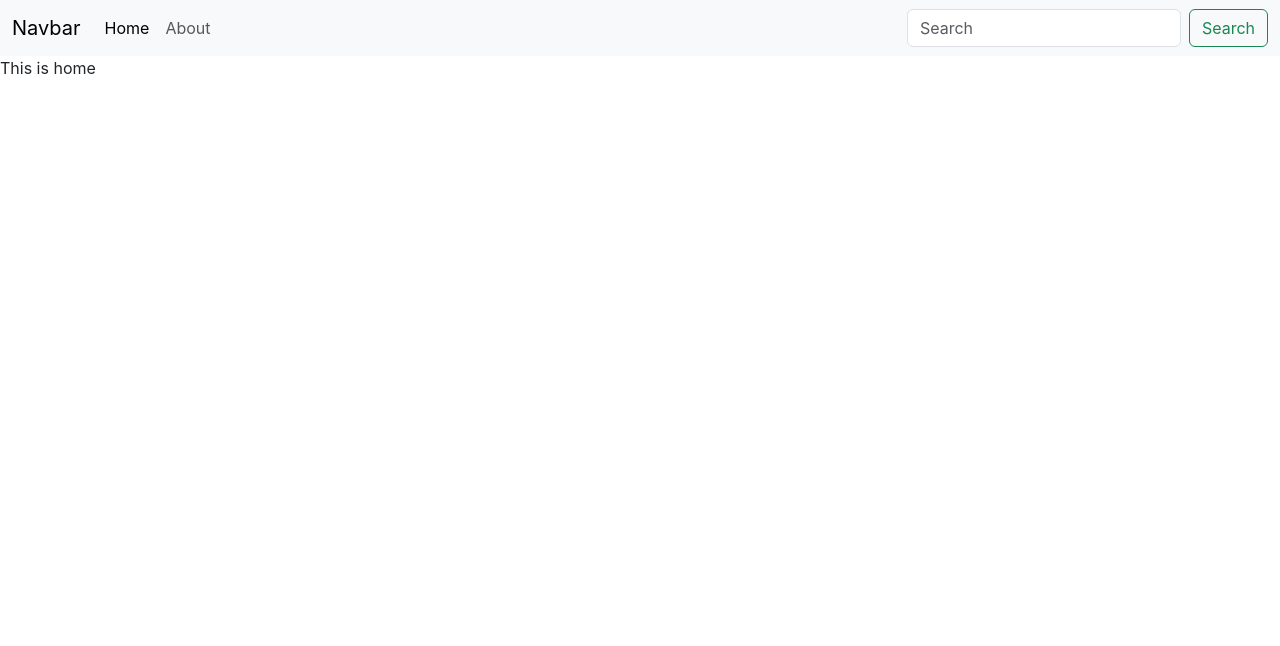
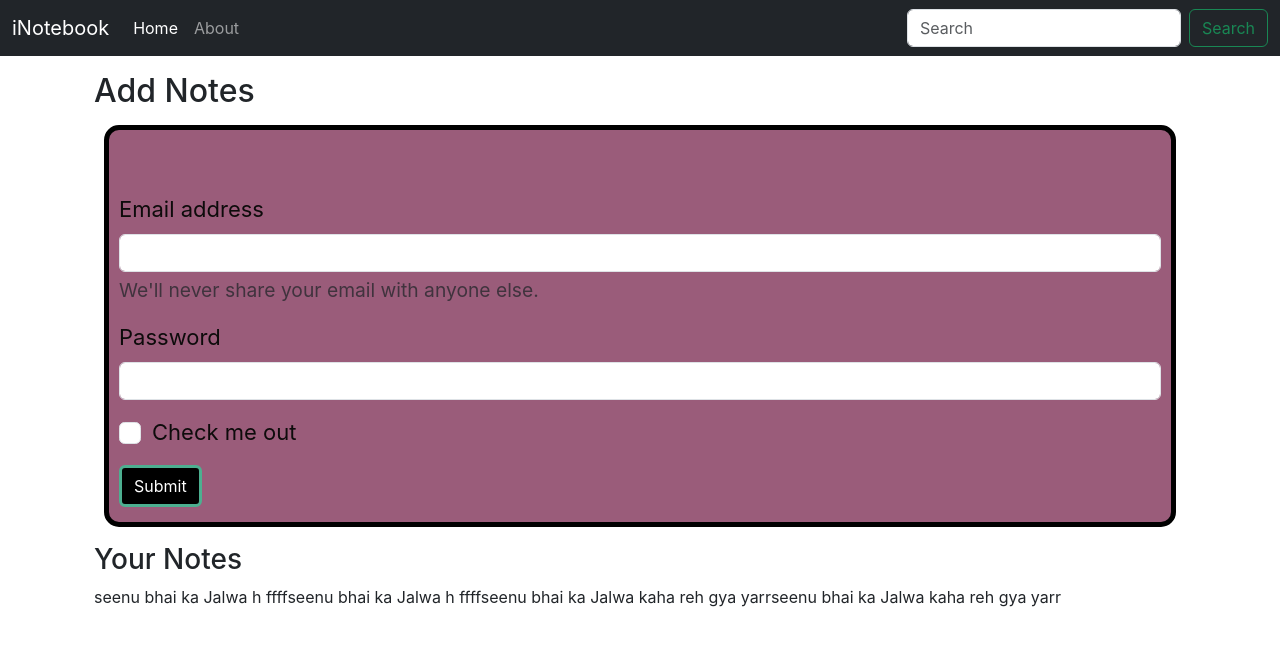
Before and after one commit to SaurabhDwivedi231003/iNoteBook, a React (Create React App) app: page / in a window 1280 px wide. Shown: the top 646 px of the page. Built offline with nearby package versions, Linux system fonts and the light colour scheme.

Commit message:
fetchig notes from context

```diff
--- a/src/App.css
+++ b/src/App.css
@@ -14,7 +14,7 @@
 }
 
 .App-header {
-  background-color: #282c34;
+  background-color: #392236;
   min-height: 100vh;
   display: flex;
   flex-direction: column;
@@ -36,3 +36,21 @@
     transform: rotate(360deg);
   }
 }
+
+/* Home Page */
+.homepage{
+  /* background: #000; */
+}
+.mainform{
+  background-color: #945272f0;
+  color:#0d0b0b;
+  font-size: 22px;
+  border: 5px solid black;
+  border-radius: 15px;
+  padding:15px 10px;
+  margin:15px 10px;
+}
+#formkibutton{
+  background: #000;
+  border:3px solid #4caf90;
+}
--- a/src/App.js
+++ b/src/App.js
@@ -13,10 +13,12 @@ function App() {
 <Notestate>
      < Router >
        <Navbar/>
+       <div className="container">
             <Switch>
             <Route exact path="/"> <Home /></Route>
             <Route exact path="/about"> <About/> </Route>
             </Switch>
+       </div>
     </Router>
 </Notestate>
     </>
--- a/src/components/About.js
+++ b/src/components/About.js
@@ -1,20 +1,12 @@
 //import React from 'react'
 //import {useContext} from 'react'   // OR
 import React , {useContext, useEffect} from 'react'
-import noteContext from '../context/notes/noteContext'
 
 export const About = () => {
-  const a = useContext(noteContext)
-  useEffect(()=>{
-    a.update();
-    //to remove warning add below line
-    // eslint-disable-next-line
-  } ,[])
 
   return (
     <div>
-        Thus is about {a.state.name} <br/>
-        Thus is about {a.state.class}
+        Thus is about
     </div>
   )
 }
--- a/src/components/Home.js
+++ b/src/components/Home.js
@@ -1,9 +1,38 @@
-import React from 'react'
+import React, { useContext } from 'react';
+import noteContext from '../context/notes/noteContext';
+
 
 export const Home = () => {
+const context = useContext(noteContext);
+const { notes } = context;
+
   return (
-    <div>
-        This is home
+    <div className="homepage">
+     <div className="container my-3">
+      <h2> Add Notes</h2>
+      <form className="mainform">
+  <div className="mb-3 my-5">
+    <label htmlFor="exampleInputEmail1" className="form-label">Email address</label>
+    <input type="email" className="form-control" id="exampleInputEmail1" aria-describedby="emailHelp"/>
+    <div id="emailHelp" className="form-text">We'll never share your email with anyone else.</div>
+  </div>
+  <div className="mb-3">
+    <label htmlFor="exampleInputPassword1" className="form-label">Password</label>
+    <input type="password" className="form-control" id="exampleInputPassword1"/>
+  </div>
+  <div className="mb-3 form-check">
+    <input type="checkbox" className="form-check-input" id="exampleCheck1"/>
+    <label className="form-check-label" htmlFor="exampleCheck1">Check me out</label>
+  </div>
+  <button type="submit" className="btn btn-primary" id="formkibutton">Submit</button>
+</form>
+      </div>
+      <div className="container my-3">
+      <h3> Your Notes</h3>
+      { notes.map((notes)=> {
+        return notes.title;
+      })}
+      </div>
     </div>
   )
 }
--- a/src/components/Navbar.js
+++ b/src/components/Navbar.js
@@ -1,22 +1,30 @@
-import React from 'react'
-import {Link} from "react-router-dom";
+import React , {useEffect} from 'react'
+import {Link ,useLocation} from "react-router-dom";
+
+
+
 
 
 export const Navbar = () => {
+  let location = useLocation();
+  useEffect(() => {
+    console.log(location.pathname);
+    }, [location]);
+
   return (
-    <nav className="navbar navbar-expand-lg bg-body-tertiary">
+    <nav className="navbar navbar-expand-lg navbar-dark bg-dark">
   <div className="container-fluid">
-    <Link className="navbar-brand" to="/">Navbar</Link>
+    <Link className="navbar-brand" to="/">iNotebook</Link>
     <button className="navbar-toggler" type="button" data-bs-toggle="collapse" data-bs-target="#navbarSupportedContent" aria-controls="navbarSupportedContent" aria-expanded="false" aria-label="Toggle navigation">
       <span className="navbar-toggler-icon"></span>
     </button>
     <div className="collapse navbar-collapse" id="navbarSupportedContent">
       <ul className="navbar-nav me-auto mb-2 mb-lg-0">
         <li className="nav-item">
-          <Link className="nav-link active" aria-current="page" to="/">Home</Link>
+          <Link className={`nav-link ${location.pathname==="/"? "active" :""}`} aria-current="page" to="/">Home</Link>
         </li>
         <li className="nav-item">
-          <Link className="nav-link" to="/about">About</Link>
+          <Link className={`nav-link ${location.pathname==="/about"? "active":""}`} to="/about">About</Link>
         </li>
       </ul>
       <form className="d-flex" role="search">
--- a/src/context/notes/NoteState.js
+++ b/src/context/notes/NoteState.js
@@ -1,25 +1,50 @@
+import { useState } from 'react';
 import NoteContext from './noteContext';
-import { useState } from 'react';
 
 const NoteState = (props) => {
-  const s1 = {
-    "name": "Saurabh",
-    "class": "Third year"
-  };
+  const notesInitial = [
+    {
+      "_id": "64bff4104f017abb76aa51a6",
+      "user": "64bff013d165d1f9ffa2af2e",
+      "title": "seenu bhai ka Jalwa h   ffff",
+      "description": "Monu bhaiya programmer ban gye",
+      "tag": "programmer",
+      "date": "2023-07-25T16:10:56.895Z",
+      "__v": 0
+    },
+    {
+      "_id": "64bff495422410a884e74ae0",
+      "user": "64bff013d165d1f9ffa2af2e",
+      "title": "seenu bhai ka Jalwa h   ffff",
+      "description": "Monu bhaiya programmer ban gye",
+      "tag": "programmer",
+      "date": "2023-07-25T16:13:09.032Z",
+      "__v": 0
+    },
+    {
+      "_id": "64bff4a5422410a884e74ae2",
+      "user": "64bff013d165d1f9ffa2af2e",
+      "title": "seenu bhai ka Jalwa kaha reh gya yarr",
+      "description": "Monu bhaiya programmer ban gye",
+      "tag": "programmer",
+      "date": "2023-07-25T16:13:25.418Z",
+      "__v": 0
+    },
+    {
+      "_id": "64bff58746bd849e800f528a",
+      "user": "64bff013d165d1f9ffa2af2e",
+      "title": "seenu bhai ka Jalwa kaha reh gya yarr",
+      "description": "Monu bhaiya programmer ban gye",
+      "tag": "programmer",
+      "date": "2023-07-25T16:17:11.279Z",
+      "__v": 0
+    }
+  ];
 
-  const [state, setState] = useState(s1);
-
-  const update = () => {
-    setTimeout(() => {
-        setState({
-                "name": "Seenu",
-                "class": "fourth year"
-            })
-    }, 1500);
-  }
+  const [notes, setNotes] = useState(notesInitial);
 
   return (
-    <NoteContext.Provider value={{state , update}}>
+    <NoteContext.Provider value={{ notes , notesInitial }}>
       {props.children}
     </NoteContext.Provider>
   );
```
Also changed, not shown: 1 other file (tests, documents, lock files or other folders).
